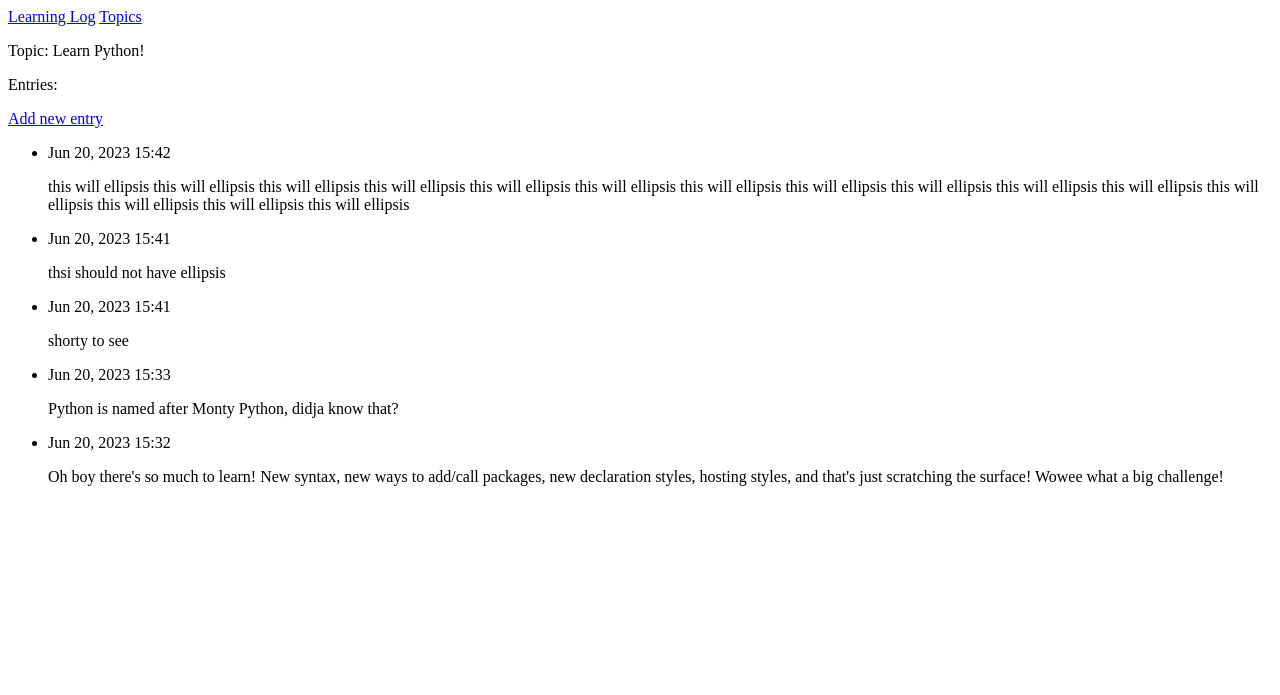
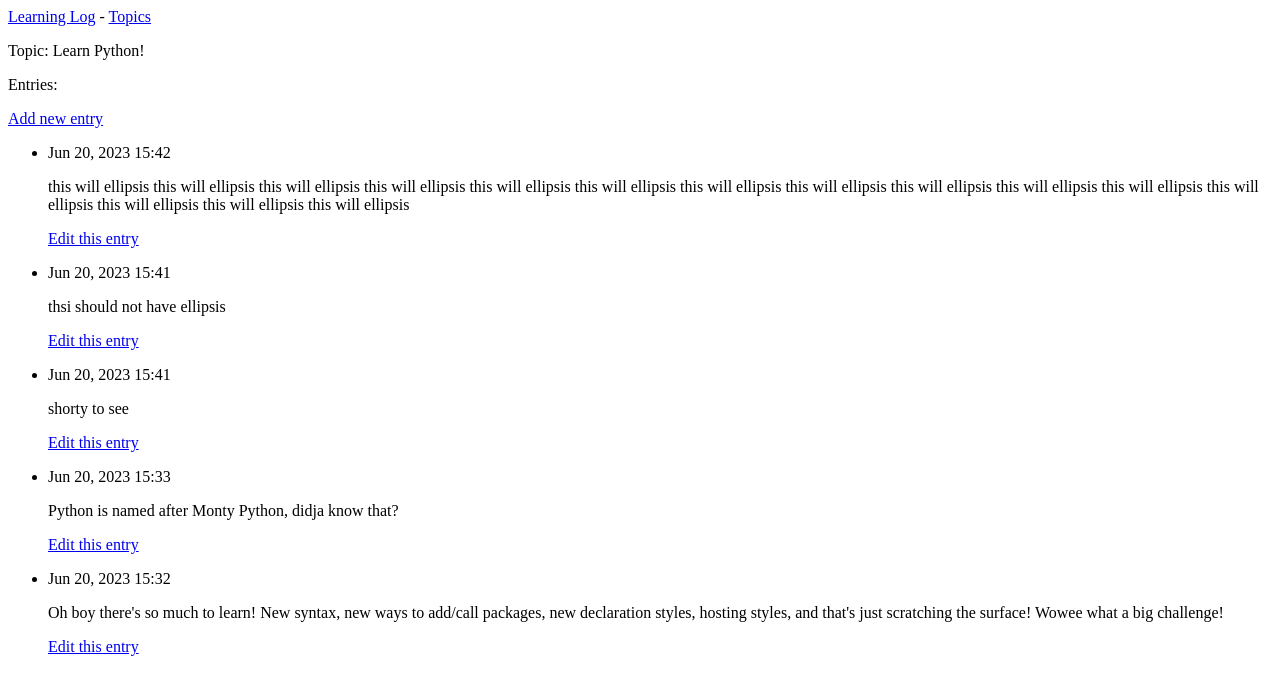
Before and after one commit to alexiusvdt/learning-list, a Django app: page /topics/1/ in a window 1280 px wide. Shown: the top 695 px of the page. Run offline with Django 4.2, Linux system fonts and the light colour scheme; data comes from the database, SQL or seed files in the repository.

Commit message:
users can edit existing entries

```diff
--- a/ll_env/learning_logs/templates/learning_logs/base.html
+++ b/ll_env/learning_logs/templates/learning_logs/base.html
@@ -1,6 +1,6 @@
 <p>
   <!-- generates a URL matching the pattern(index) specified to the namespace(learning_logs)  -->
-  <a href="{% url 'learning_logs:index' %}">Learning Log</a>
+  <a href="{% url 'learning_logs:index' %}">Learning Log</a> -
   <a href="{% url 'learning_logs:topics' %}">Topics</a>
 </p>
 
--- a/ll_env/learning_logs/templates/learning_logs/topic.html
+++ b/ll_env/learning_logs/templates/learning_logs/topic.html
@@ -13,6 +13,9 @@
   <li>
     <p>{{ entry.date_added|date:'M d, Y H:i' }}</p>
     <p>{{ entry.text|linebreaks }}</p>
+    <p>
+      <a href="{% url 'learning_logs:edit_entry' entry.id  %}">Edit this entry</a>
+    </p>
   </li>
 {% empty %}
   <li>"There are no entries for this topic yet!</li>
--- a/ll_env/learning_logs/urls.py
+++ b/ll_env/learning_logs/urls.py
@@ -15,6 +15,8 @@ urlpatterns = [
     path('topics/<int:topic_id>/', views.topic, name='topic'),
     # page for adding a new topic
     path('new_topic/', views.new_topic, name='new_topic'),
-        # new entries must associate with a topic so we need the topic_id arg in the url
+    # new entries must associate with a topic so we need the topic_id arg in the url
     path('new_entry/<int:topic_id>/', views.new_entry, name='new_entry'),
+    # page for editing an entry
+    path('edit_entry<int:entry_id>/', views.edit_entry, name='edit_entry'),
 ]
--- a/ll_env/learning_logs/views.py
+++ b/ll_env/learning_logs/views.py
@@ -1,6 +1,6 @@
 from django.shortcuts import render, redirect
 
-from .models import Topic
+from .models import Topic, Entry
 from .forms import TopicForm, EntryForm
 
 # the various routes and how to process & render the right data
@@ -59,3 +59,22 @@ def new_entry(request, topic_id):
     # display blank/invalid
     context = {'topic': topic, 'form': form}
     return render(request, 'learning_logs/new_entry.html', context)
+
+def edit_entry(request, entry_id):
+    """edit an existing entry"""
+    entry = Entry.objects.get(id=entry_id)
+    topic = entry.topic
+
+    if request.method != 'POST':
+        # no data; blank form
+        form = EntryForm(instance=entry)
+    else:
+        # POST data; process
+        form = EntryForm(instance=entry, data=request.POST)
+        if form.is_valid():
+            form.save()
+            return redirect('learning_logs:topic', topic_id=topic.id)
+
+    # display blank/invalid
+    context = {'entry': entry, 'topic': topic, 'form': form}
+    return render(request, 'learning_logs/edit_entry.html', context)
```
Also changed, not shown: ll_env/learning_logs/templates/learning_logs/edit_entry.html (added, +13 -0 lines).
